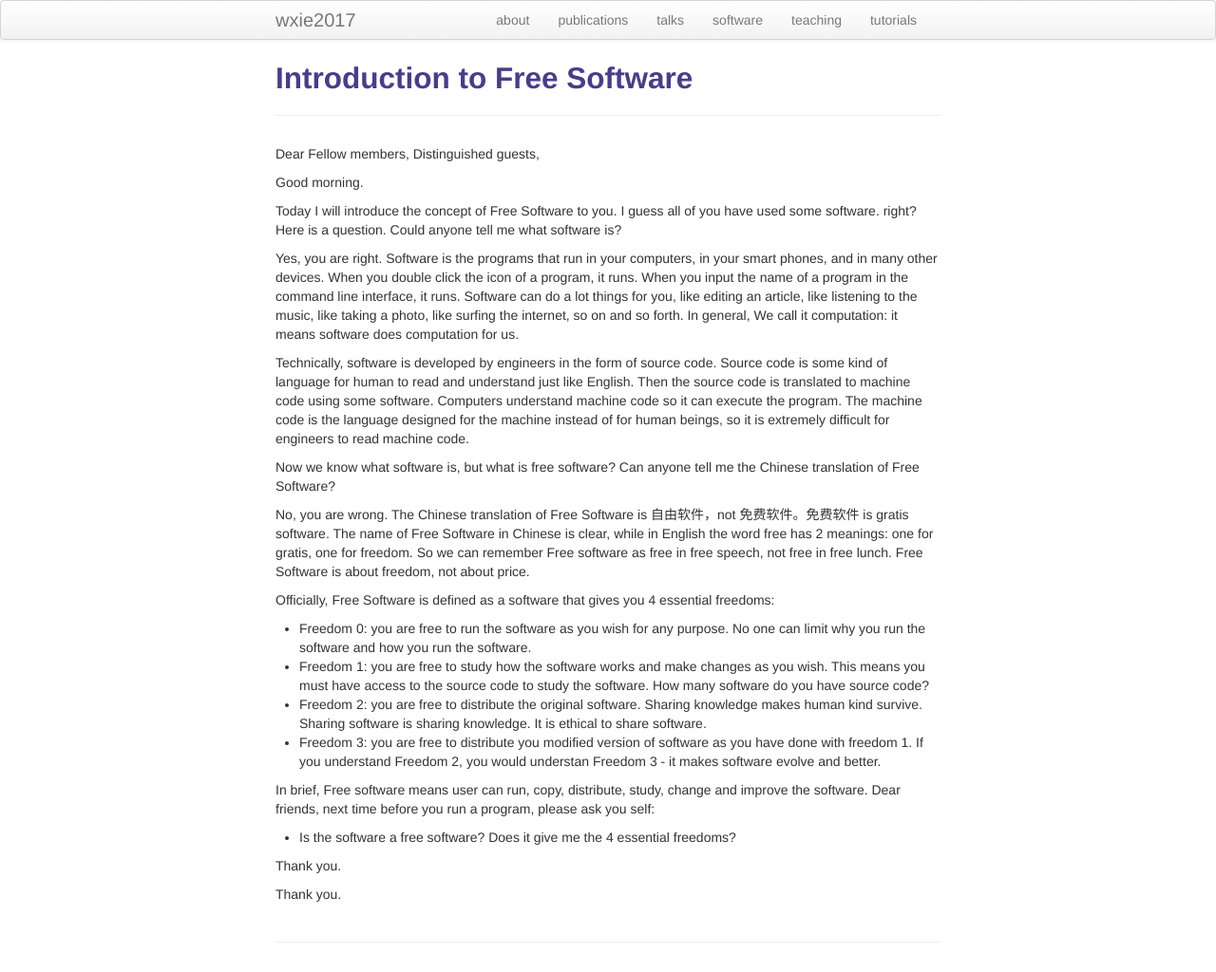
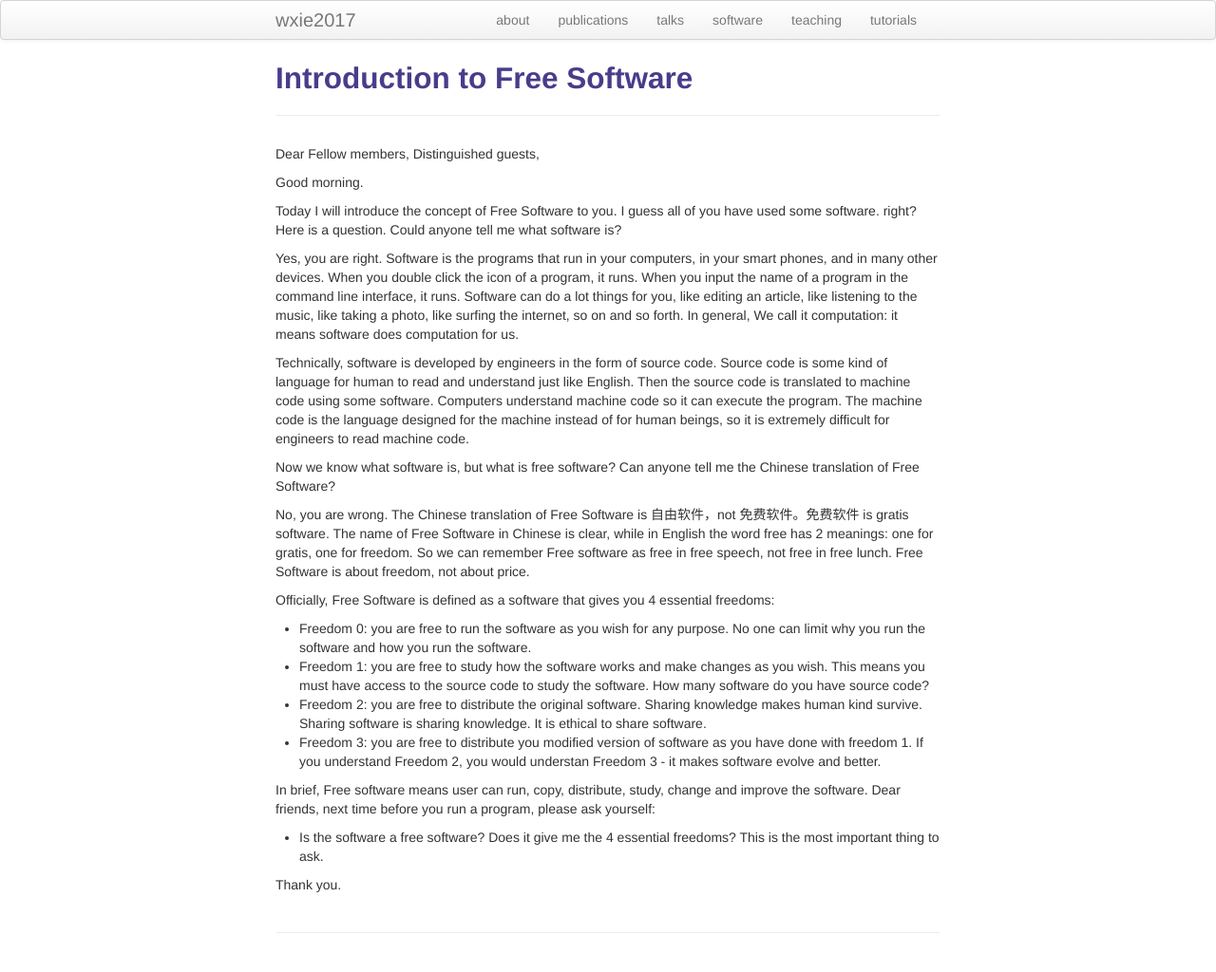
Before and after one commit to wxie2017/wxie2017.github.io, a Jekyll site: the page built from pages/speech/introduction_to_free_software.md, in a window 1280 px wide. Shown: the whole page at 95% size. Built offline with Jekyll 4.4.1, drawn with Linux system fonts in a browser that asks for light colours.

Commit message:
small modification

```diff
--- a/pages/speech/introduction_to_free_software.md
+++ b/pages/speech/introduction_to_free_software.md
@@ -42,16 +42,8 @@ is sharing knowledge. It is ethical to share software.
 Freedom 2, you would understan Freedom 3 - it makes software evolve and better.
 
 In brief, Free software means user can run, copy, distribute, study, change and improve the software. Dear friends, next
-time before you run a program, please ask you self:
+time before you run a program, please ask yourself:
 - Is the software a free software? Does it give me the 4 essential freedoms?
+This is the most important thing to ask.
 
 Thank you.
-
-
-
-
-
-
-
-
-Thank you.
```
